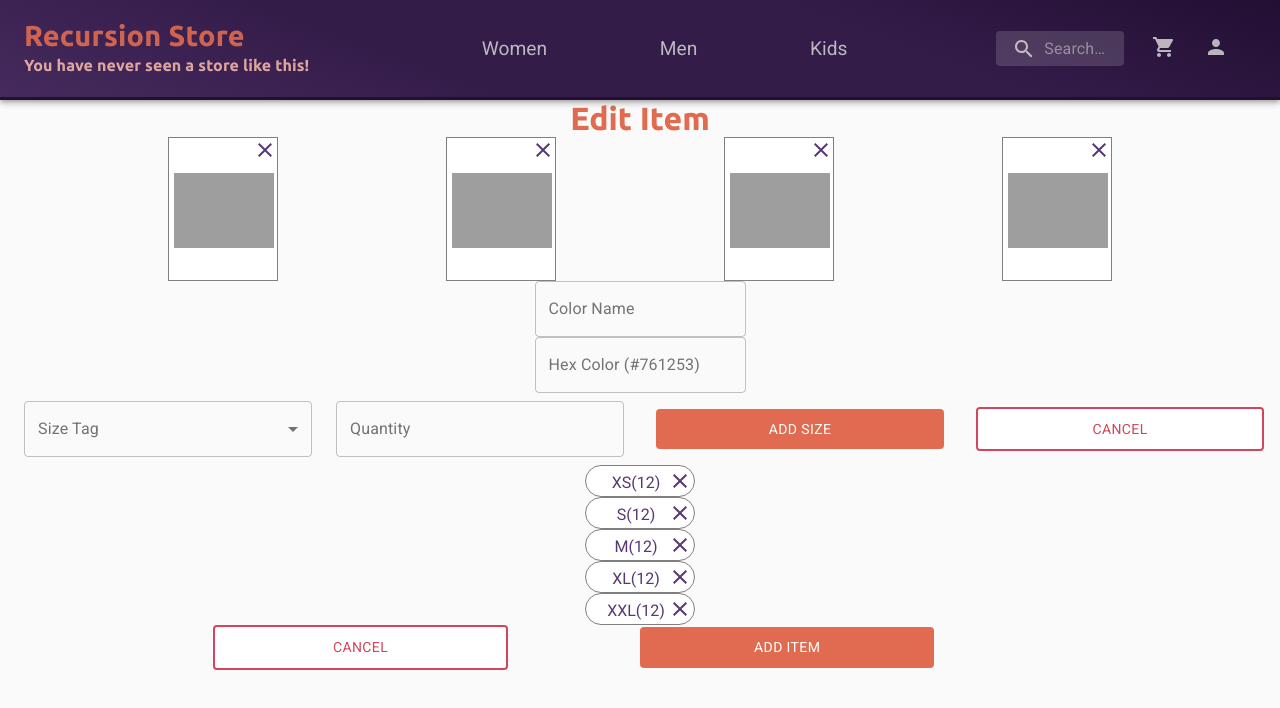
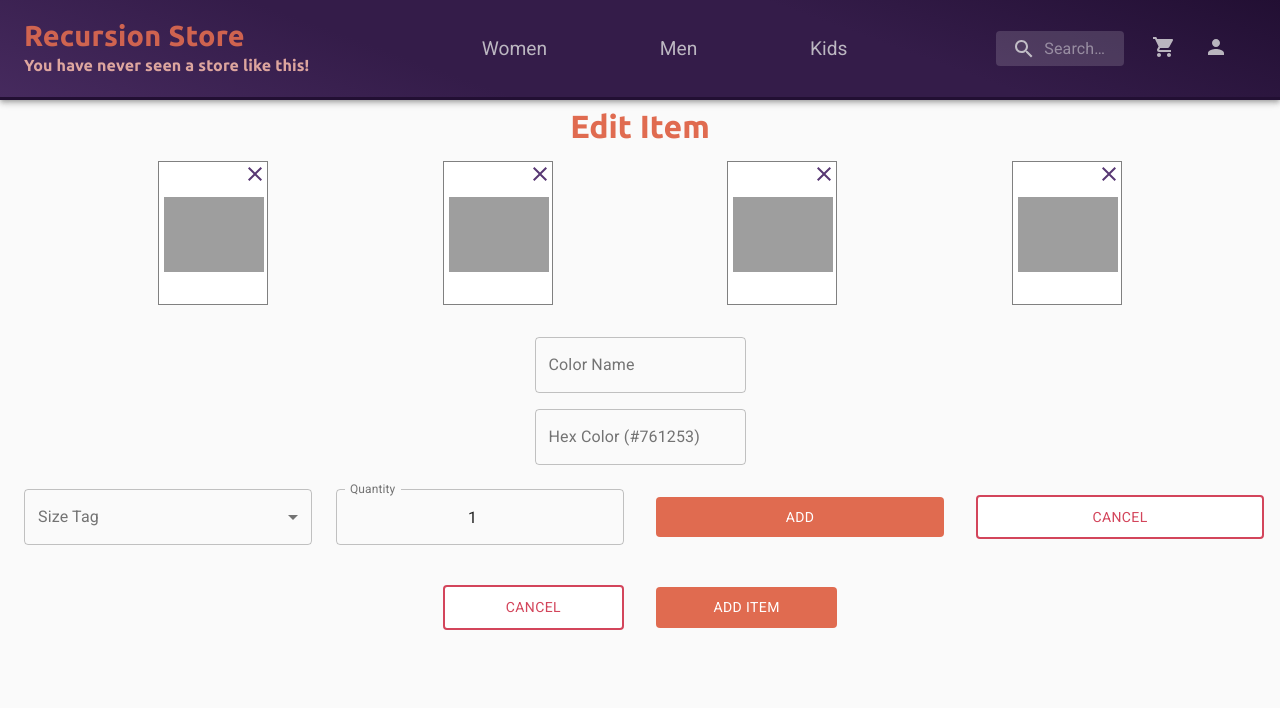
Before and after one commit to tiago-web/Recursion-Store, a React (Create React App) app in the folder web/: page /Admin/EditProduct/1 in a window 1280 px wide. Shown: the top 708 px of the page. Built offline with nearby package versions, Linux system fonts and the light colour scheme.

Commit message:
Update ItemAE component
- Add method handleItemChange to handle color and imageColor States.
- Add method handleAddUpdateBtnClick to handle sizes to add or update accordingly.
- Map the sizes values.

```diff
--- a/web/src/pages/Admin/AddEditProduct/components/ItemAE/index.tsx
+++ b/web/src/pages/Admin/AddEditProduct/components/ItemAE/index.tsx
@@ -1,4 +1,4 @@
-import React, { useEffect, useState } from 'react';
+import React, { useEffect, useState, useRef, useCallback } from 'react';
 import {
   Grid,
   TextField,
@@ -12,7 +12,7 @@ import { Alert, AlertTitle } from '@material-ui/lab';
 import IconButton from '@material-ui/core/IconButton';
 import CloseIcon from '@material-ui/icons/Close';
 import { useRecoilState } from 'recoil';
-import { TItem, TImg, TSizes, itemsState } from '../../Atoms';
+import { TItem, TImg, TSize, itemsState } from '../../Atoms';
 import ImagePicker from '../ImagePicker';
 import SizeTag from '../SizeTag';
 import { useStyles, SolidButton, RedOutlinedButton } from './styles';
@@ -24,11 +24,17 @@ interface ItemAEProps {
 const ItemAE: React.FC<ItemAEProps> = ({ item = null }) => {
   const classes = useStyles();
   const titleInitials = item ? 'Add' : 'Edit';
-  const [alertOpen, setAlertOpen] = React.useState(false);
-  const [color, setColor] = React.useState('');
-  const [imageColor, setImageColor] = React.useState('');
   const [globalItems, setGlobalItems] = useRecoilState<TItem[]>(itemsState);
-
+  const [alertOpen, setAlertOpen] = useState(false);
+  // const [color, setColor] = useState('');
+  // const [imageColor, setImageColor] = useState('');
+  const [size, setSize] = useState<TSize>({ sizeTag: '', quantity: 1 });
+  const [localSizeTag, setLocalSizeTag] = useState<TSize[]>([] as TSize[]);
+  const [errorSize, setErrorSize] = useState({
+    sizeTag: '',
+    quantity: '',
+  });
+  const [isSizeTagAdd, setIsSizeTagAdd] = useState('add');
   const [localItem, setLocalItem] = useState<TItem>(() => ({
     color: '',
     imageColor: '',
@@ -38,7 +44,7 @@ const ItemAE: React.FC<ItemAEProps> = ({ item = null }) => {
       { image: null },
       { image: null },
     ] as TImg[],
-    sizes: [] as TSizes[],
+    sizes: [] as TSize[],
   }));
 
   const handleImage = (file: string | null, imageNumber: number): void => {
@@ -51,13 +57,82 @@ const ItemAE: React.FC<ItemAEProps> = ({ item = null }) => {
     });
   };
 
+  const handleItemChange = useCallback(({ target }) => {
+    const { name, value } = target;
+    setLocalItem(prevState => {
+      return { ...prevState, [name as keyof TItem]: value };
+    });
+  }, []);
+
+  const handleSizeChange = useCallback(({ target }) => {
+    const { name } = target;
+    let { value } = target;
+    console.log(target);
+    if (name === 'quantity' && typeof value === 'string')
+      value = parseInt(value, 10);
+    setSize(prevState => {
+      return {
+        ...prevState,
+        [name as keyof TSize]: value,
+      };
+    });
+  }, []);
+
+  const handleAddUpdateBtnClick = ({ sizeTag, quantity }: TSize): void => {
+    setErrorSize({ sizeTag: '', quantity: '' });
+    if (sizeTag === '')
+      setErrorSize(prevState => ({
+        ...prevState,
+        sizeTag: 'You must select a sizeTag',
+      }));
+    if (quantity < 1)
+      setErrorSize(prevState => ({
+        ...prevState,
+        quantity: 'The quantity must be a number greater than 0',
+      }));
+
+    if (errorSize.sizeTag === '' && errorSize.quantity === '') {
+      const newSize = { sizeTag, quantity } as TSize;
+      if (isSizeTagAdd === 'add') {
+        const sizeFound = localItem.sizes.find(sz => sz.sizeTag === sizeTag);
+        console.log('Adding', sizeFound);
+        if (sizeFound)
+          setErrorSize(prevState => ({
+            ...prevState,
+            sizeTag: 'The size tag already exist for this item',
+          }));
+        else {
+          console.log('Adding the Size');
+          setLocalItem(prevState => {
+            const sizes =
+              prevState.sizes.length === 0
+                ? [newSize]
+                : [...prevState.sizes, newSize];
+            return {
+              ...prevState,
+              sizes,
+            };
+          });
+        }
+      }
+    }
+  };
+
+  // const handleSizes() = useCallback(({ target })=>{
+
+  // }, [])
+
   useEffect(() => {
-    console.log(globalItems);
-  }, [globalItems]);
+    console.log(localItem);
+  }, [localItem]);
+
+  // useEffect(() => {
+  //   console.log(size);
+  // }, [size]);
 
   return (
     <Grid container direction="row" justify="center" alignItems="center">
-      <Grid item justify="center" alignItems="center">
+      <Grid item justify="center" alignItems="center" className={classes.item}>
         <h1>{titleInitials} Item</h1>
       </Grid>
       <Grid
@@ -69,7 +144,7 @@ const ItemAE: React.FC<ItemAEProps> = ({ item = null }) => {
         {Object.keys(localItem.productImages).map((_, index) => {
           const key = index + 1;
           return (
-            <Grid key={key} item>
+            <Grid key={key} item className={classes.item}>
               <ImagePicker
                 item={localItem}
                 imageNumber={index}
@@ -81,7 +156,7 @@ const ItemAE: React.FC<ItemAEProps> = ({ item = null }) => {
         })}
       </Grid>
       <Grid container direction="column" justify="center" alignItems="center">
-        <Grid item>
+        <Grid item xs={12} className={classes.item}>
           <Collapse in={alertOpen}>
             <Alert
               variant="outlined"
@@ -107,20 +182,21 @@ const ItemAE: React.FC<ItemAEProps> = ({ item = null }) => {
             </Alert>
           </Collapse>
         </Grid>
-        <Grid>
+        <Grid item xs={12} className={classes.item}>
           <TextField
-            value={color}
-            onChange={e => setColor(e.target.value)}
-            name="colorName"
+            name="color"
+            value={localItem.color}
+            onChange={handleItemChange}
             label="Color Name"
             variant="outlined"
+            fullWidth
           />
         </Grid>
-        <Grid item>
+        <Grid item xs={12} className={classes.item}>
           <TextField
             name="imageColor"
-            value={imageColor}
-            onChange={e => setImageColor(e.target.value)}
+            value={localItem.imageColor}
+            onChange={handleItemChange}
             label="Hex Color (#761253)"
             variant="outlined"
             fullWidth
@@ -135,45 +211,65 @@ const ItemAE: React.FC<ItemAEProps> = ({ item = null }) => {
             >
               <InputLabel>Size Tag</InputLabel>
               <Select
-                // value={age}
-                // onChange={handleChange}
+                name="sizeTag"
+                value={size.sizeTag}
+                onChange={handleSizeChange}
                 label="Size Tag"
               >
                 <MenuItem value="XS">XS</MenuItem>
                 <MenuItem value="S">S</MenuItem>
                 <MenuItem value="M">M</MenuItem>
-                <MenuItem value="M">L</MenuItem>
-                <MenuItem value="M">XL</MenuItem>
+                <MenuItem value="L">L</MenuItem>
+                <MenuItem value="XL">XL</MenuItem>
+                <MenuItem value="XXL">XXL</MenuItem>
               </Select>
             </FormControl>
+            {errorSize.sizeTag !== '' && (
+              <p className={classes.error}>{errorSize.sizeTag}</p>
+            )}
           </Grid>
           <Grid item xs={12} sm={3} className={classes.item}>
             <TextField
               name="quantity"
+              value={size.quantity}
+              type="number"
+              onChange={handleSizeChange}
               label="Quantity"
               variant="outlined"
               fullWidth
+              inputProps={{ style: { textAlign: 'center' } }}
             />
+            {errorSize.quantity !== '' && (
+              <p className={classes.error}>{errorSize.quantity}</p>
+            )}
           </Grid>
           <Grid item xs={12} sm={3} className={classes.item}>
-            <SolidButton>Add Size</SolidButton>
+            <SolidButton onClick={() => handleAddUpdateBtnClick(size)}>
+              {isSizeTagAdd}
+            </SolidButton>
           </Grid>
           <Grid item xs={12} sm={3} className={classes.item}>
             <RedOutlinedButton>Cancel</RedOutlinedButton>
           </Grid>
         </Grid>
-        <Grid item>
-          <SizeTag quantity={12} sizeTag="XS" />
-          <SizeTag quantity={12} sizeTag="S" />
+        <Grid item className={classes.item}>
+          {localItem.sizes.map(sz => (
+            <SizeTag
+              key={sz.sizeTag}
+              sizeTag={sz.sizeTag}
+              quantity={sz.quantity}
+            />
+          ))}
+          {/* <SizeTag quantity={12} sizeTag="S" />
           <SizeTag quantity={12} sizeTag="M" />
           <SizeTag quantity={12} sizeTag="XL" />
-          <SizeTag quantity={12} sizeTag="XXL" />
+          <SizeTag quantity={12} sizeTag="XXL" /> */}
         </Grid>
         <Grid container direction="row" justify="center" alignItems="center">
-          <Grid item xs={4}>
+          <Grid item xs={12} sm={2} className={classes.item}>
             <RedOutlinedButton>Cancel</RedOutlinedButton>
           </Grid>
-          <Grid item xs={4}>
+          <Grid item xs={12} sm={2} className={classes.item}>
             <SolidButton>Add Item</SolidButton>
           </Grid>
         </Grid>
--- a/web/src/pages/Admin/AddEditProduct/components/ItemAE/styles.ts
+++ b/web/src/pages/Admin/AddEditProduct/components/ItemAE/styles.ts
@@ -13,8 +13,11 @@ export const useStyles = makeStyles((theme: Theme) =>
       marginTop: theme.spacing(2),
     },
     item: {
-      padding: theme.spacing(0, 2),
+      padding: theme.spacing(1, 2),
       textAlign: 'center',
+    },
+    error: {
+      color: 'red',
     },
   }),
 );
```
